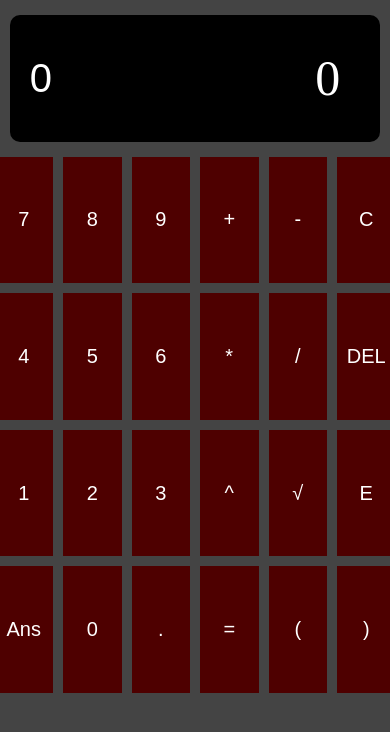
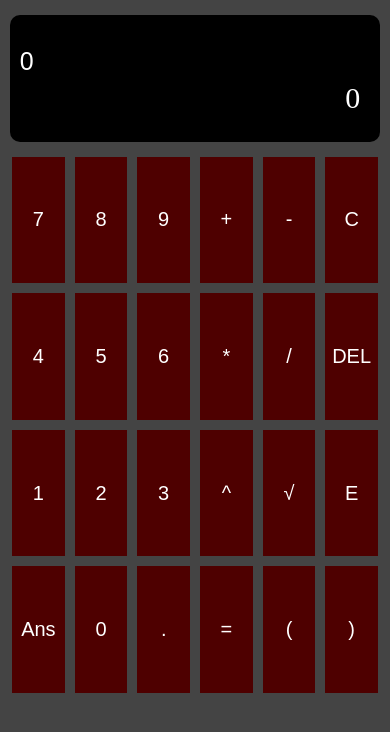
Before and after one commit to AN-Drew207/Calculator-Js, a plain HTML site: page index.html in a window 390 px wide. Drawn offline with Linux system fonts and the light colour scheme.

Commit message:
Responsive added

```diff
--- a/SASS/main.scss
+++ b/SASS/main.scss
@@ -13,9 +13,10 @@
     height: 100vh;
     width: 100vw;
     .input-container{
-        justify-content: center;
         align-items: center;
         display: flex;
+        flex-direction: column;
+        justify-content: center;
         margin: 15px;
         height: 15vh;
         background: #000;
@@ -27,19 +28,22 @@
             color: #fff;
             font-size: 40px;
             text-align: left;
-            padding: 10px;
-            margin: 10px;
-            width: 70%;
+            padding: 0px 20px;
+            width: 100%;
             &:active{
                 border: none;
             }
         }
         #result{
+            align-items:center;
             background-color: transparent;
             color: #fff;
+            display: flex;
             font-size: 50px;
+            justify-content: flex-end;
+            padding: 0px 20px;
             text-align: center;
-            width: 30%;
+            width: 100%;
         }
     }
     .container-buttons-basics{
@@ -51,8 +55,6 @@
             background: #4e0000;
             border: none;
             height: 15vh;
-            width: 15vw;
-            font-size: 20px;
             text-align: center;
             color: #fff;
             &:active{
@@ -65,15 +67,56 @@
 
 
 }
-/*
+
 @media (max-width:900px) {
     .container{
-
+        .input-container{
+            input{
+                font-size: 25px;
+                padding: 0px 10px;
+                margin: 5px 10px;
+            }
+            #result{
+                font-size: 30px;
+                padding: 0px 20px;
+            }
+        }
+        .container-buttons-basics{
+            display: grid;
+            grid-template-rows: repeat(4,auto);
+            grid-template-columns: repeat(6,auto);
+            grid-gap: 10px;
+            .btn, .submit, .erase, .Ans{
+                background: #4e0000;
+                border: none;
+                height: 15vh;
+                width: 13.5vw;
+                font-size: 20px;
+                text-align: center;
+                color: #fff;
+            }
+        }
     }
 }
 @media (min-width:900px) {
     .container{
-
+        .input-container{
+            input{
+                font-size: 40px;
+            }
+            #result{
+                font-size: 50px;
+            }
+        }
+        .container-buttons-basics{
+            display: grid;
+            grid-template-rows: repeat(4,auto);
+            grid-template-columns: repeat(6,auto);
+            grid-gap: 10px;
+            .btn, .submit, .erase, .Ans{
+                width: 13.5vw;
+                font-size: 30px;
+            }
+        }
     }
 }
-*/
```
Also changed, not shown: dist/css/main.css, 1 other file.
